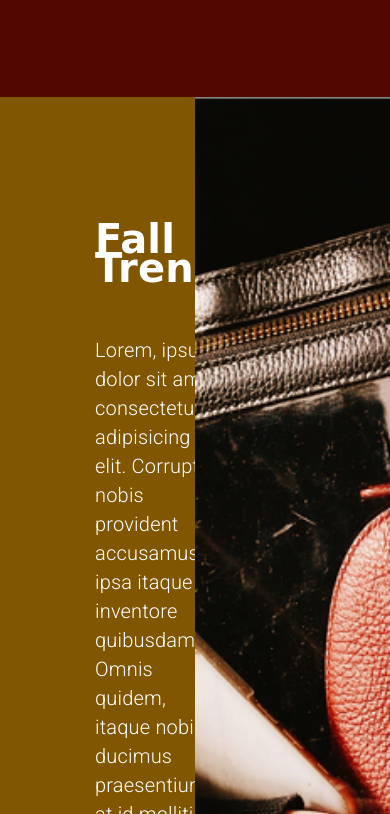
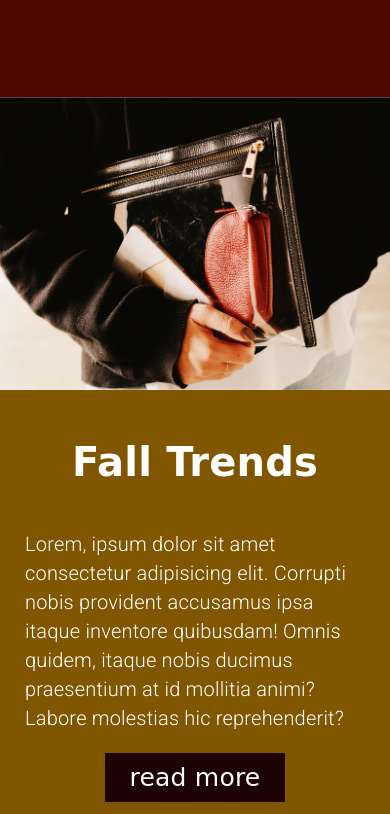
Before and after one commit to richardJET/assignment01, a plain HTML site: page index.html in a window 390 px wide. Shown: the part 2790-3604 px from the top of the page. Drawn offline with Linux system fonts and the light colour scheme; a web font is replaced by a local one.

Commit message:
styled blog section for mobile

```diff
--- a/styles/sass/layout/_main.scss
+++ b/styles/sass/layout/_main.scss
@@ -95,6 +95,7 @@ section{
         display: flex;
         justify-content: space-between;
         align-items: center;
+        padding: 0;
 
         li{
             flex-basis: 33%;
@@ -119,9 +120,8 @@ section{
 
     @media (max-width: 480px) {
         ul {
-                flex-direction: column;
-                align-items: center;
-                padding: 0;
+            flex-direction: column;
+            align-items: center;
         }
 
         li{
@@ -139,7 +139,7 @@ section{
     padding: 0;
 
     div{
-        width: 50%;
+        flex-basis: 50%;
         display: flex;
         flex-wrap: wrap;
         align-items: center;
@@ -154,4 +154,23 @@ section{
     .blog-box3{
         order: 1;
     }
+
+    @media (max-width: 480px) {
+        flex-direction: column;
+
+        div{
+            flex-basis: 100%;
+            order: 0;
+            justify-content: center;
+        }
+
+        .blog-box1,
+        .blog-box3{
+            padding: 25px;
+        }
+
+        .blog-box2 {
+            order: -1;
+        }
+    }
 }
```
Also changed, not shown: styles/styles.css.
